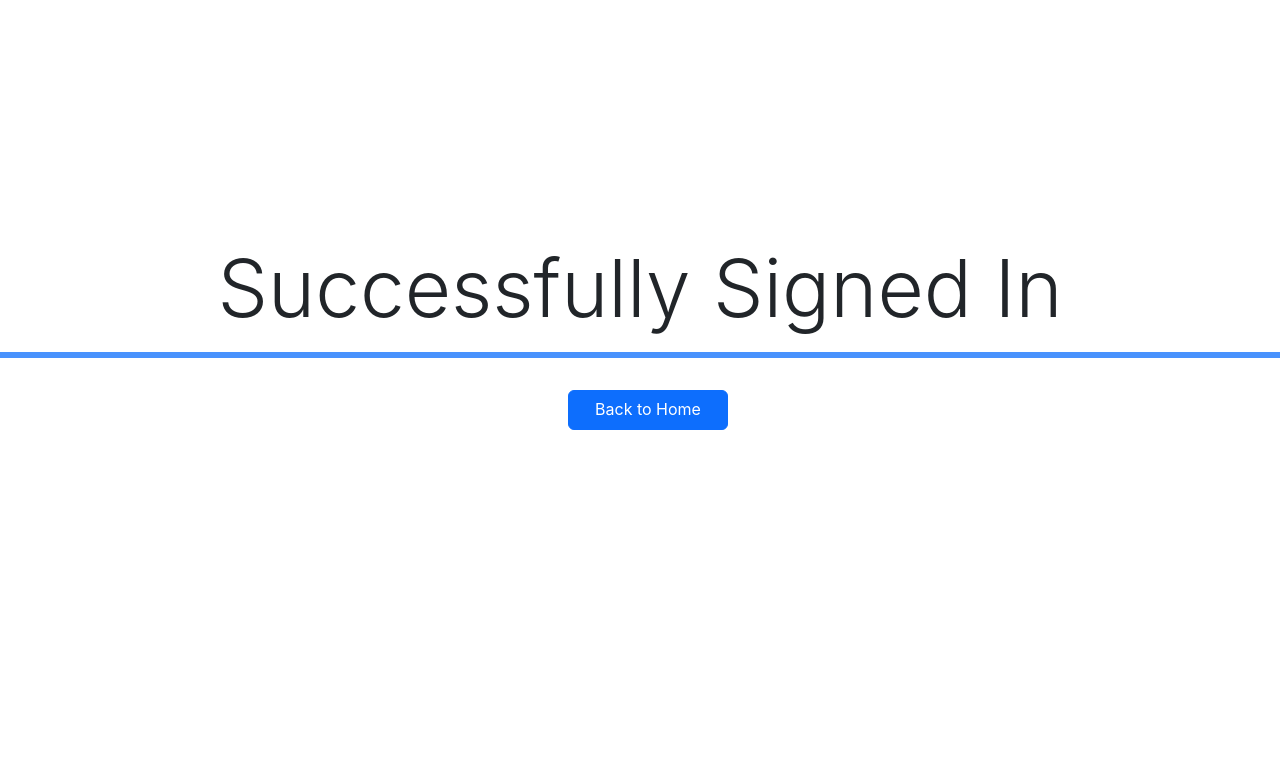
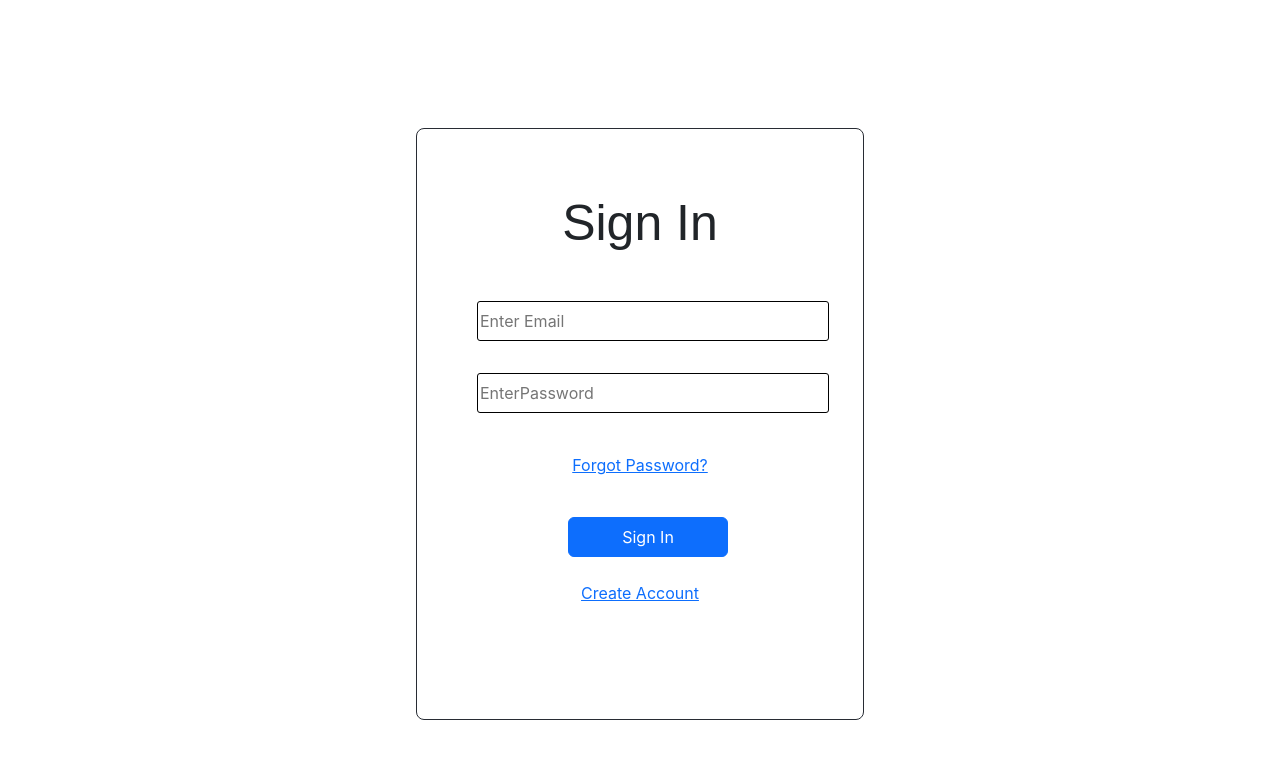
Before and after one commit to 07suryansh/Sign-in-Sign-up, a React (Create React App) app: page /Signin in a window 1280 px wide. Shown: the top 758 px of the page. Built offline with nearby package versions, Linux system fonts and the light colour scheme.

Commit message:
React router added

```diff
--- a/src/App.js
+++ b/src/App.js
@@ -1,6 +1,7 @@
+import {BrowserRouter, Route, Routes } from "react-router-dom";
 import "./App.css";
-import SignedIn from "./Components/SignedIn";
-import SIgnin from "./Components/SIgnin";
+import Signedin from "./Components/Signedin";
+import Signin from "./Components/Signin";
 import Signup from "./Components/Signup";
 import Welcome from "./Components/Welcome";
 
@@ -8,10 +9,18 @@ function App() {
   return (
 
     <>
-    {/* <SIgnin/> */}
+       <BrowserRouter>
+      <Routes>
+        <Route path="/Signup" element={<Signup/>}/>
+        <Route path="/Signin" element={<Signin/>}/>
+        <Route path="/Welcome" element={<Welcome/>}/>
+        <Route path="/Signedin" element={<Signedin/>}/>
+      </Routes>
+      </BrowserRouter>
+    {/* <Welcome/> */}
+    {/* <Signin/> */}
     {/* <Signup/> */}
-    {/* <Welcome/> */}
-    <SignedIn/>
+    {/* <SignedIn/> */}
     </>
   );
 }
--- a/src/Components/SIgnin.js
+++ b/src/Components/SIgnin.js
@@ -1,6 +1,9 @@
 import React from 'react'
+import {BrowserRouter,Routes,Route,Link,useNavigate, Router} from 'react-router-dom'
 
-export default function SIgnin() {
+
+export default function Signin() {
+
   return (
     <div className="App">
       <div className="container">
@@ -17,7 +20,7 @@ export default function SIgnin() {
     </div>
     <button type="submit" className="btn btn-primary">Sign In</button>
     <div className="forgot">
-    <a href="#">Create Account</a>
+    <a href="/Signup">Create Account</a>
     </div>
     </form>
       </div>
--- a/src/Components/SignedIn.js
+++ b/src/Components/SignedIn.js
@@ -1,11 +1,11 @@
 import React from 'react'
 
-export default function SignedIn() {
+export default function Signedin() {
   return (
     <div className="wel">
         <h1 className="display-1">Successfully Signed In</h1>
         <hr className="border border-primary border-3 opacity-75"></hr>
-        <div type="submit" className="btn btn-primary">Back to Home</div>
+        <button type="submit" className="btn btn-primary">Back to Home</button>
     </div>
   )
 }
--- a/src/Components/Signup.js
+++ b/src/Components/Signup.js
@@ -1,6 +1,8 @@
 import React from 'react'
+import {BrowserRouter,Routes,Route,Link,useNavigate} from 'react-router-dom'
 
 export default function Signup() {
+
   return (
     <div className="App">
       <div className="container">
@@ -21,7 +23,7 @@ export default function Signup() {
    <div className="dob1">
     <input className='dob' type="date" name="" id="" required />
    </div>
-    <button type="submit" className="btn btn-primary">Sign Up</button>
+    <button  type="submit" className="btn btn-primary">Sign Up</button>
     <button type="reset" className="btn btn-primary">Reset</button>
     </form>
       </div>
--- a/src/Components/Welcome.js
+++ b/src/Components/Welcome.js
@@ -5,7 +5,7 @@ export default function Welcome() {
     <div className="wel">
         <h1 className="display-1">Welcome</h1>
         <hr className="border border-primary border-3 opacity-75"></hr>
-        <div type="submit" className="btn btn-primary">Let's Start</div>
+        <button type="submit" className="btn btn-primary">Let's Start</button>
     </div>
   )
 }
```
